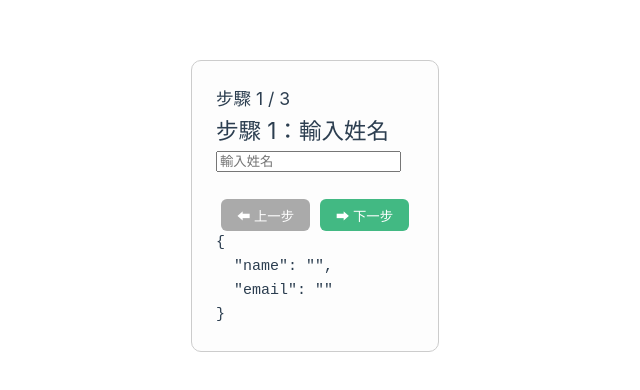
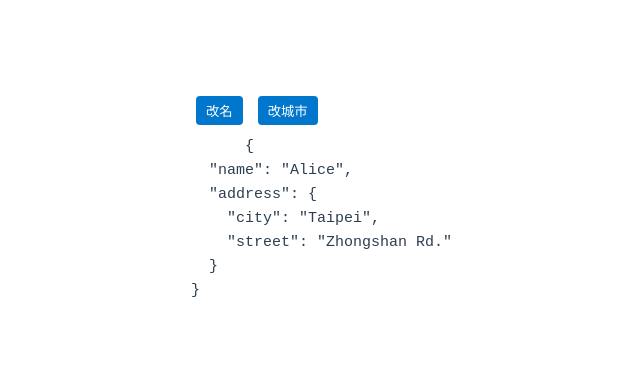
Before and after one commit to JerryChang0504/20250524vue3, a Vue app: page / in a window 1280 px wide. Shown: the part 194-584 px from the top of the page, without its empty margins (449-1089 px from the left). Built offline with nearby package versions, Linux system fonts and the light colour scheme.

Commit message:
WatchRef

```diff
--- a/src/App.vue
+++ b/src/App.vue
@@ -31,6 +31,8 @@
 import toDoList from './components/toDoList.vue'
 import TabComponent from './components/TabComponent.vue'
 import RegisterRunDown from './components/Register/RegisterRunDown.vue'
+import WatchRef from './components/WatchRef.vue'
+import WatchDeep from './components/WatchDeep.vue'
 const userDate = { name: 'Mary', age: 18 }
 
 </script>
@@ -46,7 +48,9 @@
   </header>
 
   <main>
-    <RegisterRunDown />
+    <!-- <WatchRef /> -->
+    <WatchDeep />
+    <!-- <RegisterRunDown /> -->
     <!-- <TabComponent /> -->
     <!-- <toDoList /> -->
     <!-- <ParentComponent /> -->
--- /dev/null
+++ b/src/components/WatchDeep.vue
@@ -0,0 +1,93 @@
+<template>
+    <div>
+        <button @click="changName">改名</button>
+        <button @click="changCity">改城市</button>
+
+        <pre>
+      {{ user }}
+    </pre>
+    </div>
+</template>
+
+<script setup>
+import { reactive, watch } from 'vue'
+
+const user = reactive({
+    name: 'Alice',
+    address: {
+        city: 'Taipei',
+        street: 'Zhongshan Rd.',
+    },
+})
+
+//修改user.name
+const changName = () => {
+    user.name = user.name === 'Alice' ? 'Bob' : 'Alice'
+}
+
+//修改user.address.city
+const changCity = () => {
+    user.address.city = user.address.city === 'Taipei' ? 'Taichung' : 'Taipei'
+}
+
+//  監聽 user.name（getter）
+watch(
+    () => user.name,
+    (newVal) => {
+        console.log(' 修改name : ', newVal)
+    },
+)
+
+//監聽 user.address.city（無 deep）
+watch(
+    () => user.address,
+    (newVal) => {
+        console.log('修改 city (無 deep) : ', newVal)
+    },
+)
+
+// 監聽 user（有 deep）
+watch(
+    user,
+    (newVal) => {
+        console.log('修改 city (有 deep) : ', newVal)
+    },
+    { deep: true },
+)
+
+// 多來源監聽
+watch([() => user.name, () => user.address.city], ([newName, newCity], [oldName, oldCity]) => {
+    console.log('🔁 多來源變化 改變:', newName, newCity)
+    console.log('🔁 多來源變化 原有:', oldName, oldCity)
+})
+
+
+</script>
+
+<style scoped>
+button {
+    margin-right: 10px;
+    /* 添加右邊的間距 */
+    margin-bottom: 10px;
+    /* 添加下方的間距 */
+    padding: 5px 10px;
+    /* 添加內邊距 */
+    background-color: #0077cc;
+    /* 按鈕的顏色 */
+    color: #fff;
+    /* 按鈕的文字顏色 */
+    border: none;
+    /* 移除按鈕的邊框 */
+    border-radius: 4px;
+    /* 添加圓角 */
+    cursor: pointer;
+    /* 添加指標樣式 */
+}
+
+button:active {
+    background-color: #003366;
+    /* 按下時的顏色 */
+    transform: translateX(2px) translateY(2px);
+    /* 將按鈕 右移2px 下移2px */
+}
+</style>
--- /dev/null
+++ b/src/components/WatchRef.vue
@@ -0,0 +1,41 @@
+<template>
+    <div class="container">
+        <h2>輸入文字監聽示範（watch）</h2>
+        <input v-model="text" placeholder="輸入任意文字..." />
+
+        <p>目前輸入字串長度：{{ length }}</p>
+        <p v-if="isTooLong" style="color: red;">⚠️ 文字長度超過 10 字元！</p>
+        <p v-else style="color: green;">✅ 文字長度在範圍內</p>
+    </div>
+</template>
+
+<script setup>
+import { ref, watch } from 'vue'
+
+const text = ref('')
+const length = ref(0)
+const isTooLong = ref(false)
+
+// 監聽 text 變化，動態更新 length 與 isTooLong 狀態
+watch(text, (newVal) => {
+    length.value = newVal.length
+    isTooLong.value = newVal.length > 10
+})
+</script>
+
+<style scoped>
+.container {
+    max-width: 400px;
+    margin: 40px auto;
+    font-family: Arial, sans-serif;
+}
+
+input {
+    width: 100%;
+    font-size: 16px;
+    padding: 8px;
+    margin-bottom: 12px;
+    border: 1px solid #ccc;
+    border-radius: 6px;
+}
+</style>
```
